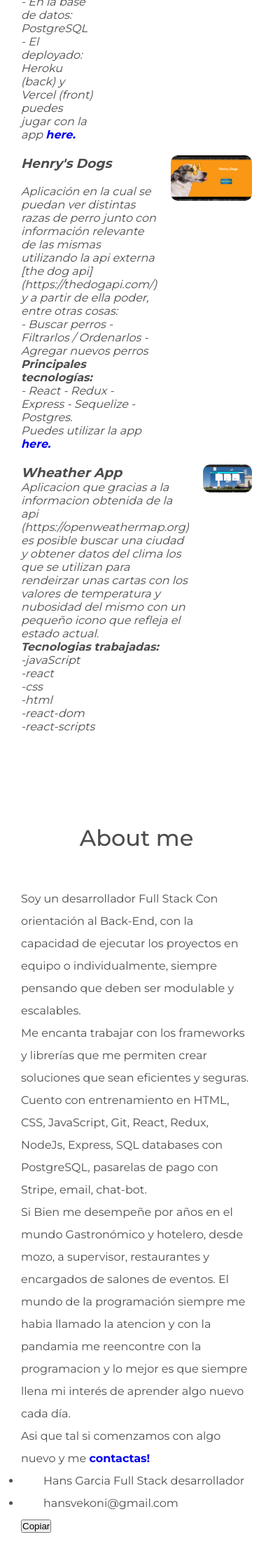
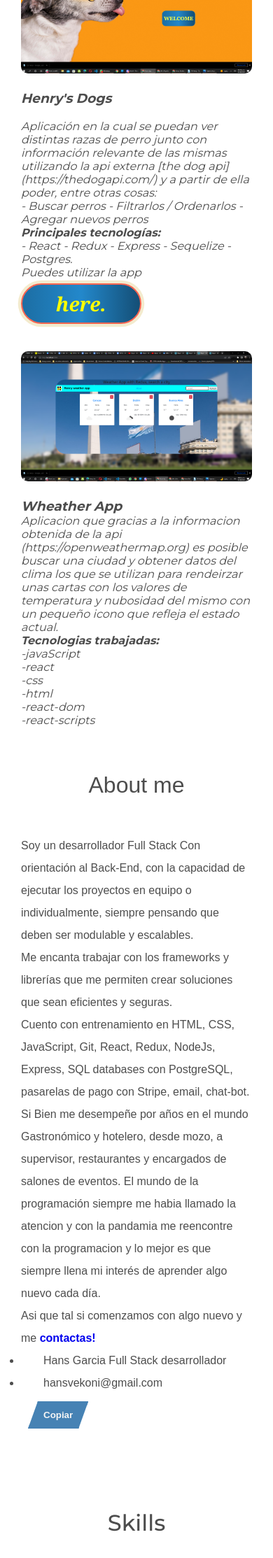
Before and after one commit to Hans-Rafael/hans-rafael.github.io, a PHP site: page / in a window 390 px wide. Shown: the part 1760-3987 px from the top of the page at 70% size. Run offline with PHP 8.4, Linux system fonts and the light colour scheme.

Commit message:
menu para phone

```diff
--- a/css/mobile.css
+++ b/css/mobile.css
@@ -18,7 +18,7 @@
     padding: 18px;
     width: 50%;
     border-radius: 12%;
-    text-align: left;
+    text-align: center;
     outline: none;
     font-size: 15px;
   }
@@ -91,11 +91,19 @@
 #portfolio p {
   width: 100%;
 }
+.portfolio-row{
+		display: flex;
+		flex-direction: column-reverse;
+
+}
 
 /* About Me */
+
 #about {
-  padding-top: 80px;
-  padding-bottom: 40px;
+	padding: 15px 0;
+    text-align: center;
+    font-family: sans-serif;
+	background-color: transparent;
 }
 
 #about h2 {
--- a/css/style.css
+++ b/css/style.css
@@ -1,5 +1,4 @@
 @import url("https://fonts.googleapis.com/css2?family=Montserrat:wght@100;200;300;400;500;600;700;800;900&display=swap");
-
 /* Reset */
 * {
   padding: 0;
@@ -7,7 +6,7 @@
   box-sizing: border-box;
 }
 
-/* Main Styling */
+/* Main Styling - General*/
 html,
 body {
   font-family: "Montserrat", sans-serif;
@@ -35,7 +34,50 @@
 a {
   text-decoration: none;
 }
-
+.button {
+  border: 2px solid #ff6550;
+  text-align: center;
+  cursor: pointer;
+  color: yellow;
+  font-size: 28px;
+  line-height: 28px;
+  padding: 13px;
+  border-radius: 30px;
+  font-family: Georgia, serif;
+  background-image: linear-gradient(
+    to right,
+    rgb(28, 110, 164) 0%,
+    rgb(35, 136, 203) 50%,
+    rgb(20, 78, 117) 100%
+  );
+  box-shadow: 0 0 17px black;
+  transition: 1s ease-in-out;
+  animation: pulse 3s ease-out infinite;
+}
+.button:hover {
+  cursor: pointer;
+  background-color: yelloW;
+  color: #ff6550;
+}
+@-webkit-keyframes pulse {
+  0% {
+    -webkit-box-shadow: 0 0 0 0 rgba(204, 169, 44, 0.4);
+  }
+  70% {
+    -webkit-box-shadow: 0 0 0 10px rgba(204, 169, 44, 0);
+  }
+  100% {
+    -webkit-box-shadow: 0 0 0 0 rgba(204, 169, 44, 0);
+  }
+}
+@keyframes pulse {
+  0% {
+    box-shadow: 0 0 0 0 rgba(204, 169, 44, 0.4);
+  }
+  70% {
+    box-shadow: 0 0 0 10px rgba(204, 169, 44, 0);
+  }
+}
 /* Utility Classes */
 .container {
   margin: auto;
@@ -174,6 +216,14 @@
 }
 
 /* Portfolio */
+.bproject {
+  display: flex;
+  flex-direction: column;
+  flex-wrap: wrap;
+  align-content: space-between;
+  align-items: stretch;
+  gap: 6px;
+}
 #portfolio {
   padding: 80px 0;
   text-align: center;
@@ -208,8 +258,10 @@
 
 /* About Me */
 #about {
-  padding: 80px 0;
+  padding: 180px 0;
   text-align: center;
+  background-color: aqua;
+  border-radius: 57% 15% 59% 15%;
 }
 
 #about h2 {
@@ -231,8 +283,6 @@
 }
 /*SKILLS*/
 .skill-title {
-  /* font-size: 1.5rem;
-	font-weight: bold; */
   padding-bottom: 10px;
   text-align: center;
   padding-top: 80px;
@@ -246,6 +296,12 @@
 }
 .skills-row-item {
   width: 30%;
+}
+.skill-icon{
+  padding: 2px;
+}
+.skill-icon:hover{
+  transform: scale(1.5);
 }
 
 /* Contact */
@@ -323,7 +379,30 @@
   align-items: center;
   justify-items: center;
   justify-content: center;
-  flex-wrap: wrap
+  flex-wrap: wrap;
+}
+
+.btn-copy {
+  position: relative;
+  padding: 10px 20px;
+  margin: 10px;
+  border: 2px solid black;
+  background: steelblue;
+  transition: 0.5s ease-in-out;
+  z-index: 1;
+  font-weight: 700;
+  overflow: hidden;
+    border-color: steelblue;
+    color: whitesmoke;
+    /* *** */
+    display: inline-block;
+    clip-path: polygon(14px 0%, 100% 0%, calc(100% - 14px) 100%, 0% 100%);
+}
+
+.btn-copy:hover {
+  border-color: steelblue;
+    color:steelblue;
+    background: white;
 }
 
 /* Footer */
--- a/index.html
+++ b/index.html
@@ -6,7 +6,7 @@
     <meta http-equiv="X-UA-Compatible" content="IE=edge" />
     <meta name="viewport" content="width=device-width, initial-scale=1.0" />
     <link rel="stylesheet" href="/css/style.css" />
-    <link rel="stylesheet" media="screen and (max-width:768px)" href="/css/mobile.css" />
+    <link rel="stylesheet" media="screen and (max-width:769px)" href="/css/mobile.css" />
     <title>My Portfolio | Welcome</title>
     <!--  -->
     <style>
@@ -101,7 +101,7 @@
                     <br>
                     - El <span class="span-text-p">deployado:</span> Heroku (back) y Vercel (front)
                     <br>
-                    puedes jugar con la app <a href="https://sport-shop-client.vercel.app/"><b>here.</b></a><br>
+                    <div class="bproject">puedes jugar con la app <a href="https://sport-shop-client.vercel.app/" class="button"><b>here.</b></a><br></div>
                     <!-- O ver un video explicativo de 3 min al hacer click en la imagen. -->
 
                 </div>
@@ -127,7 +127,7 @@
                     - Express
                     - Sequelize - Postgres.
                     <br>
-                    Puedes utilizar la app <a href="https://puppy-dog-client.vercel.app/"><b>here.</b></a><br>
+                    <div class="bproject">Puedes utilizar la app <a href="https://puppy-dog-client.vercel.app/" class="button"><b>here.</b></a></div><br>
                     <!-- O ver un video explicativo de 3 min al hacer click en la imagen. -->
                 </div>
                 <a href="https://github.com/Hans-Rafael/PI-Dogs"><img src="/img/PDogs.png"
@@ -186,7 +186,7 @@
                     <li>Hans Garcia Full Stack desarrollador</li>
                     <li> hansvekoni@gmail.com</li>
                 </ul>
-                <button type="button" onclick="myFunction()" id="on">Copiar</button>
+                <button type="button" onclick="myFunction()" id="on" class = "btn-copy">Copiar</button>
             </div>
 
         </div>
@@ -265,9 +265,9 @@
             <script src="/js/clipboard.js"></script>
             <div id="clipboard" class="copy">
                 <input id="myInput" type="text" name="inputname" value="hansvekoni@gmail.com" disabled>
-                <button type="button" onclick="myFunction()" id="on">Copiar</button>
+                <button type="button" onclick="myFunction()" id="on" class= "btn-copy">Copiar</button>
                 <input id="myInput2" type="text" name="inputname" value="+541169076296" disabled>
-                <button type="button" onclick="myTlfFunction()" id="cop">Copiar</button>
+                <button type="button" onclick="myTlfFunction()" id="cop" class= "btn-copy">Copiar</button>
             </div>
             <div id="contactame" class="center">
                 <a href="mailto:hansvekoni@gmail.com?Subject=Interesado%20en%20Contactarte%20para%20una%20entrevista">
```
Also changed, not shown: other parts of index.html (+11 -11 lines), img/logo.png (added).
